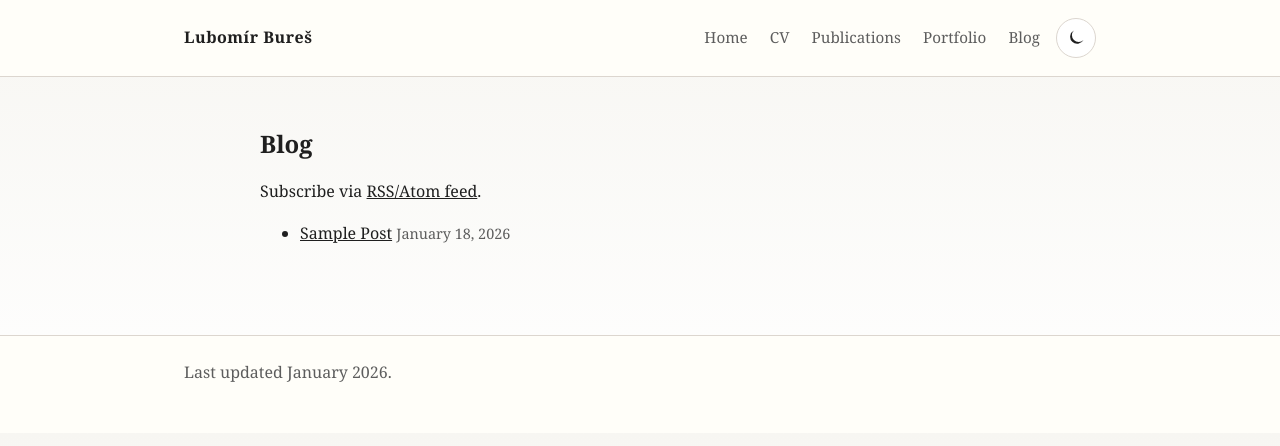
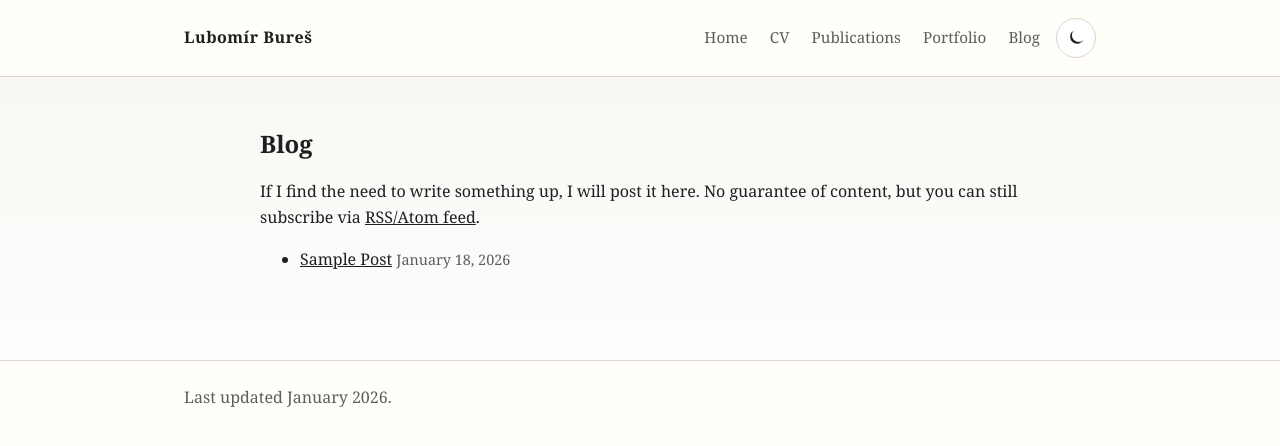
Before and after one commit to tannhorn/tannhorn.github.io, a Jekyll site: the page built from blog/index.md, in a window 1280 px wide. Shown: the top 446 px of the page. Built offline with Jekyll 4.4.1, drawn with Linux system fonts in a browser that asks for light colours.

Commit message:
prep for blog post

```diff
--- a/blog/index.md
+++ b/blog/index.md
@@ -3,7 +3,7 @@ layout: page
 title: Blog
 ---
 
-<p>Subscribe via <a href="{{ "/feed.xml" | relative_url }}">RSS/Atom feed</a>.</p>
+<p>If I find the need to write something up, I will post it here. No guarantee of content, but you can still subscribe via <a href="{{ "/feed.xml" | relative_url }}">RSS/Atom feed</a>.</p>
 
 <ul>
   {% for post in site.posts %}
```
Also changed, not shown: README.md, favicon.ico (added), 1 other file.
